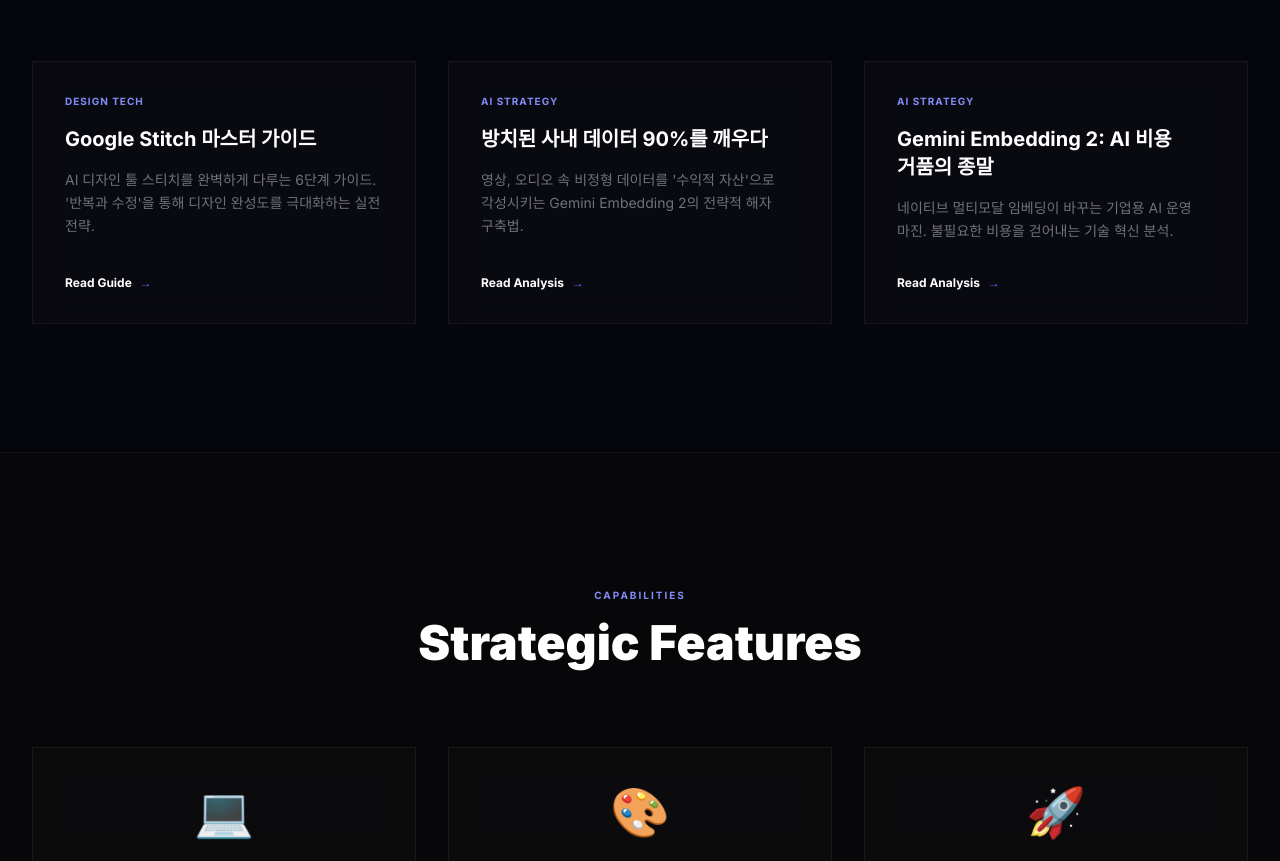
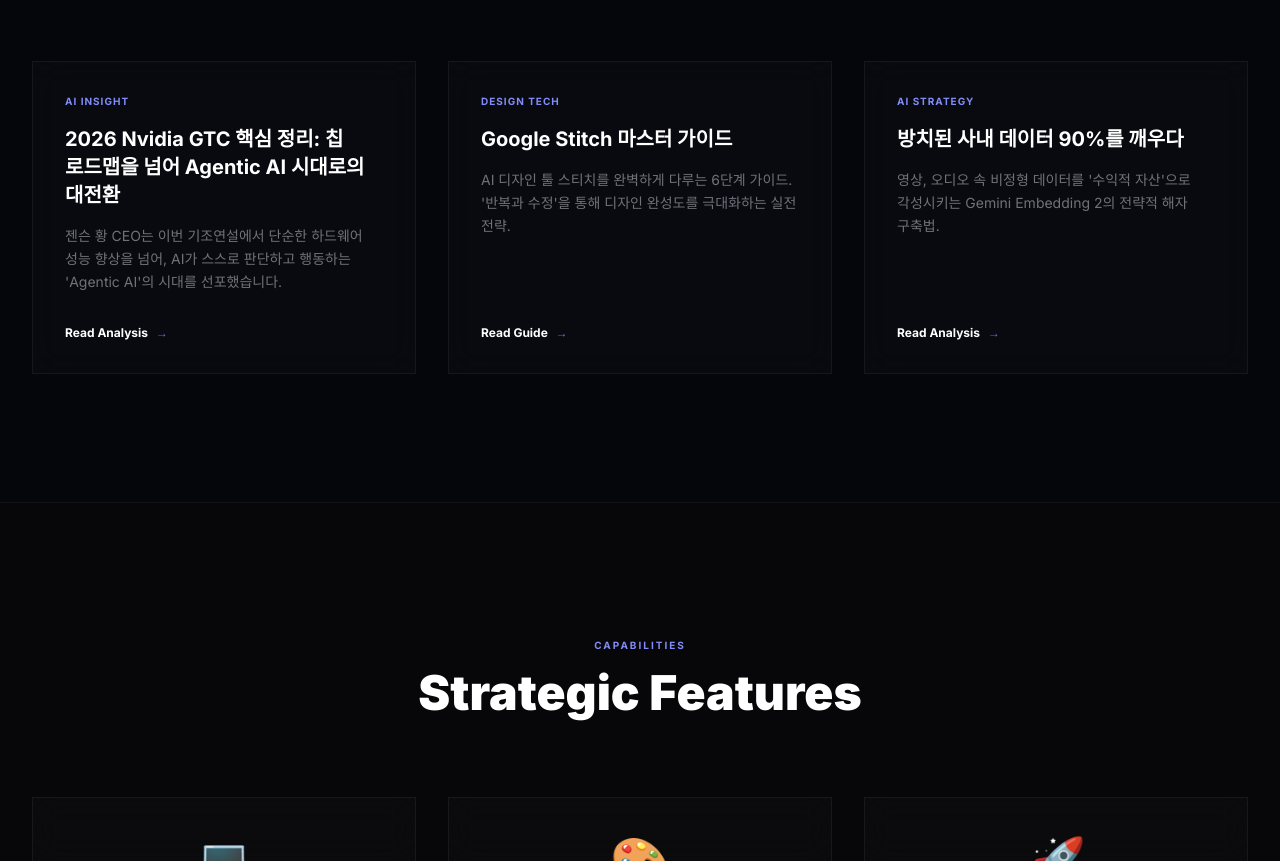
Before and after one commit to m2cosmos/m2cosmos_webapp, a plain HTML site: page index.html in a window 1280 px wide. Shown: the part 1483-2344 px from the top of the page. Drawn offline with nearby package versions, Linux system fonts and the light colour scheme.

Commit message:
홈페이지 최신 소식에 2026 Nvidia GTC 블로그 콘텐츠 반영

```diff
--- a/index.html
+++ b/index.html
@@ -279,24 +279,24 @@
             <div class="grid md:grid-cols-2 lg:grid-cols-3 gap-8">
                 <!-- Highlighted Insight 1 -->
                 <div class="glass-card p-8 flex flex-col h-full group">
+                    <span class="text-[10px] font-bold text-indigo-400 uppercase tracking-widest mb-4">AI Insight</span>
+                    <h3 class="text-xl font-bold mb-4 group-hover:text-indigo-300 transition-colors">2026 Nvidia GTC 핵심 정리: 칩 로드맵을 넘어 Agentic AI 시대로의 대전환</h3>
+                    <p class="text-zinc-500 text-sm leading-relaxed mb-8 flex-grow">젠슨 황 CEO는 이번 기조연설에서 단순한 하드웨어 성능 향상을 넘어, AI가 스스로 판단하고 행동하는 'Agentic AI'의 시대를 선포했습니다.</p>
+                    <a href="https://blog.m2cosmos.com/articles/nvidia-gtc-2026-agentic-ai-era" class="text-white text-xs font-bold flex items-center gap-2 group-hover:translate-x-2 transition-transform">Read Analysis <span class="text-indigo-500">&rarr;</span></a>
+                </div>
+                <!-- Highlighted Insight 2 -->
+                <div class="glass-card p-8 flex flex-col h-full group">
                     <span class="text-[10px] font-bold text-indigo-400 uppercase tracking-widest mb-4">Design Tech</span>
                     <h3 class="text-xl font-bold mb-4 group-hover:text-indigo-300 transition-colors">Google Stitch 마스터 가이드</h3>
                     <p class="text-zinc-500 text-sm leading-relaxed mb-8 flex-grow">AI 디자인 툴 스티치를 완벽하게 다루는 6단계 가이드. '반복과 수정'을 통해 디자인 완성도를 극대화하는 실전 전략.</p>
                     <a href="https://blog.m2cosmos.com/articles/google-stitch-beginner-master-guide" class="text-white text-xs font-bold flex items-center gap-2 group-hover:translate-x-2 transition-transform">Read Guide <span class="text-indigo-500">&rarr;</span></a>
                 </div>
-                <!-- Highlighted Insight 2 -->
+                <!-- Highlighted Insight 3 -->
                 <div class="glass-card p-8 flex flex-col h-full group">
                     <span class="text-[10px] font-bold text-indigo-400 uppercase tracking-widest mb-4">AI Strategy</span>
                     <h3 class="text-xl font-bold mb-4 group-hover:text-indigo-300 transition-colors">방치된 사내 데이터 90%를 깨우다</h3>
                     <p class="text-zinc-500 text-sm leading-relaxed mb-8 flex-grow">영상, 오디오 속 비정형 데이터를 '수익적 자산'으로 각성시키는 Gemini Embedding 2의 전략적 해자 구축법.</p>
                     <a href="https://blog.m2cosmos.com/articles/unstructured-data-moat-gemini-embedding-2" class="text-white text-xs font-bold flex items-center gap-2 group-hover:translate-x-2 transition-transform">Read Analysis <span class="text-indigo-500">&rarr;</span></a>
-                </div>
-                <!-- Highlighted Insight 3 -->
-                <div class="glass-card p-8 flex flex-col h-full group">
-                    <span class="text-[10px] font-bold text-indigo-400 uppercase tracking-widest mb-4">AI Strategy</span>
-                    <h3 class="text-xl font-bold mb-4 group-hover:text-indigo-300 transition-colors">Gemini Embedding 2: AI 비용 거품의 종말</h3>
-                    <p class="text-zinc-500 text-sm leading-relaxed mb-8 flex-grow">네이티브 멀티모달 임베딩이 바꾸는 기업용 AI 운영 마진. 불필요한 비용을 걷어내는 기술 혁신 분석.</p>
-                    <a href="https://blog.m2cosmos.com/articles/gemini-embedding-2-cost-innovation" class="text-white text-xs font-bold flex items-center gap-2 group-hover:translate-x-2 transition-transform">Read Analysis <span class="text-indigo-500">&rarr;</span></a>
                 </div>
             </div>
         </div>
```
